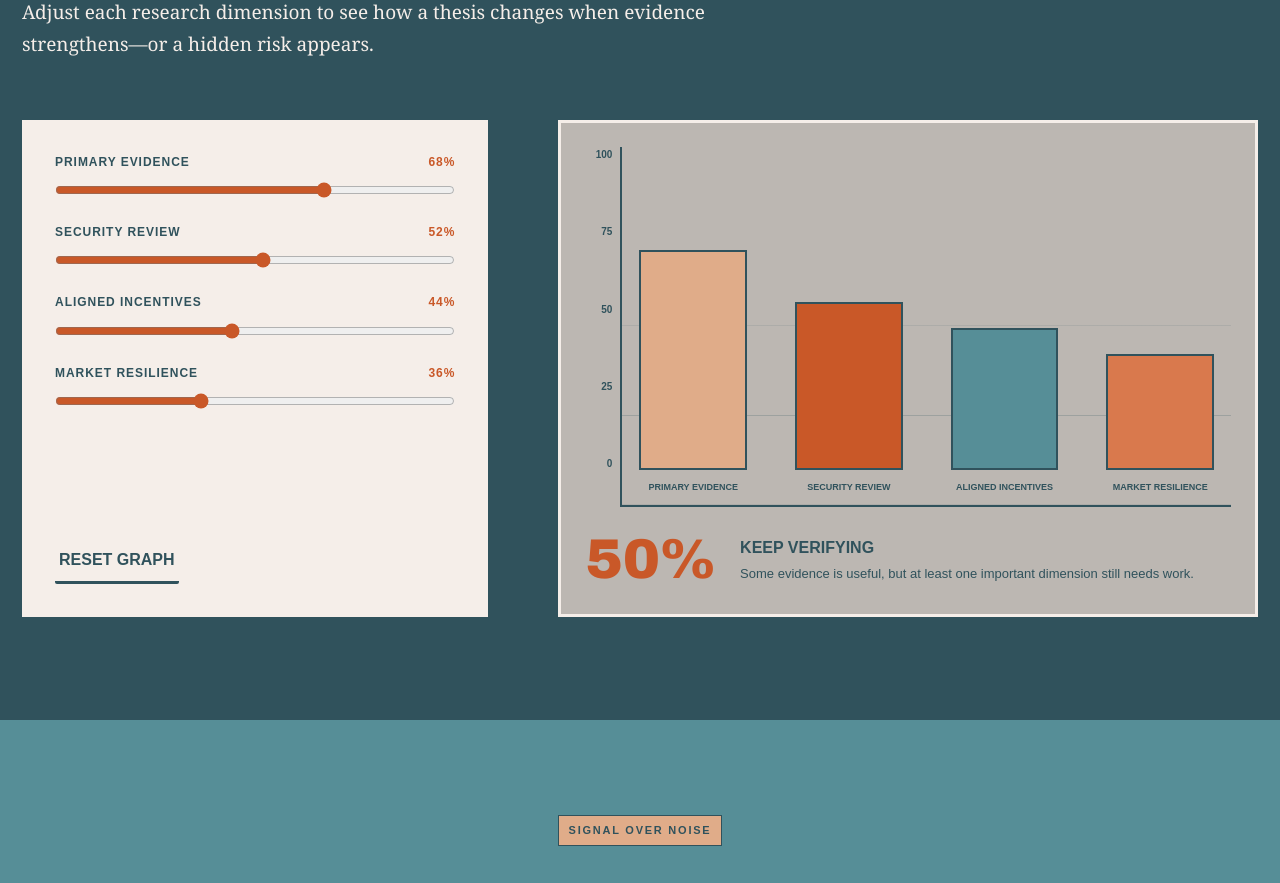
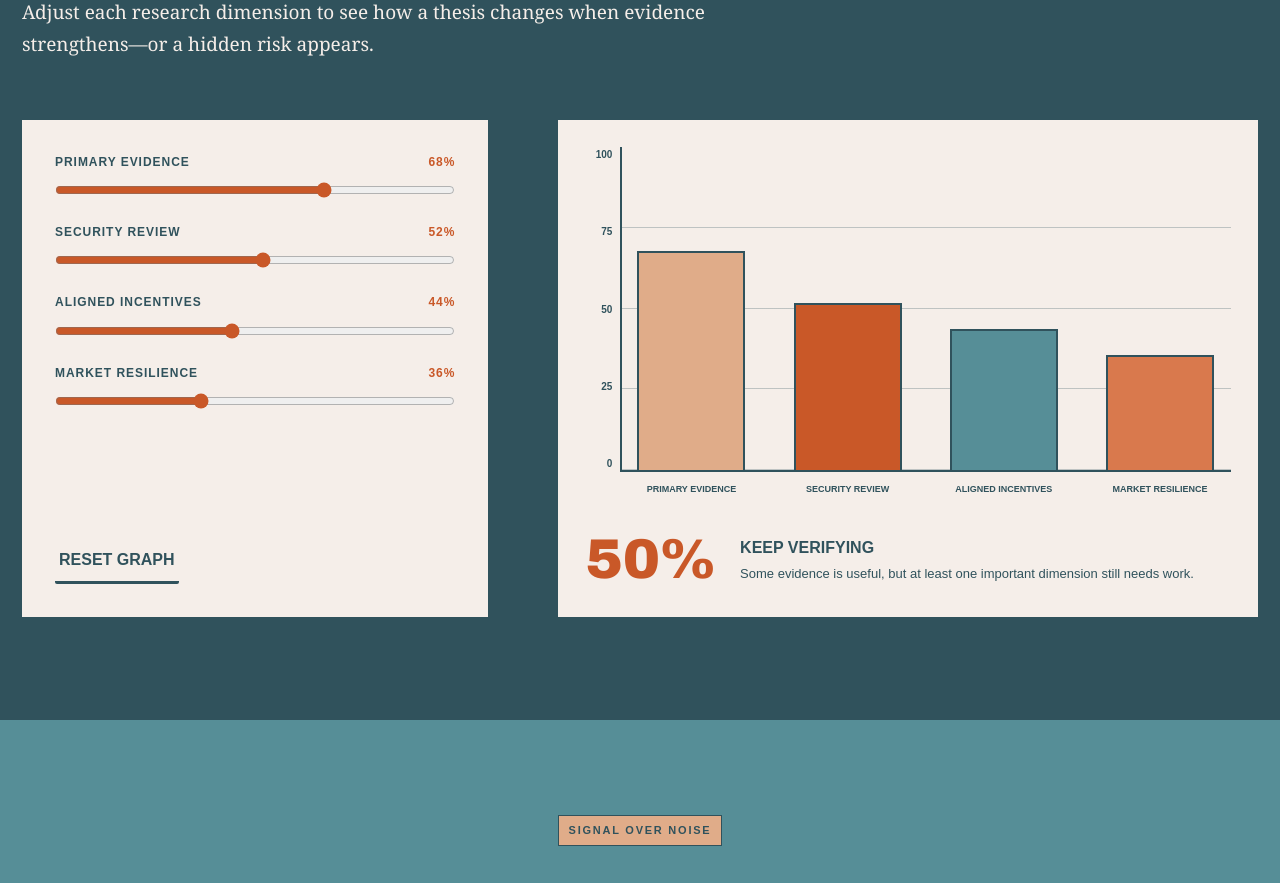
Before and after one commit to mara2360/realtor-ai-assistant, a Next.js app: page /method in a window 1280 px wide. Shown: the part 1880-2763 px from the top of the page. Built offline with nearby package versions, Linux system fonts and the light colour scheme.

Commit message:
Correct graph scale and lighten chart background

```diff
--- a/app/globals.css
+++ b/app/globals.css
@@ -123,12 +123,13 @@ footer>small{max-width:none;white-space:nowrap}
 .graph-control output{color:var(--red)}
 .graph-control input{width:100%;accent-color:var(--red);cursor:pointer}
 .graph-controls .text-button{align-self:flex-start;margin-top:auto;cursor:pointer}
-.graph-panel{display:grid;grid-template-columns:35px 1fr;grid-template-rows:360px auto;background:var(--paper);color:var(--ink);border:3px solid var(--cream);padding:24px}
+.graph-panel{display:grid;grid-template-columns:35px 1fr;grid-template-rows:360px auto;background:var(--cream);color:var(--ink);border:3px solid var(--cream);padding:24px}
 .graph-scale{display:flex;flex-direction:column;justify-content:space-between;align-items:flex-end;padding:0 8px 35px 0;font-size:10px;font-weight:800}
-.graph-bars{display:grid;grid-template-columns:repeat(4,1fr);gap:14px;border-left:2px solid var(--ink);border-bottom:2px solid var(--ink);background:repeating-linear-gradient(to bottom,transparent 0,transparent calc(25% - 1px),rgba(48,82,92,.22) 25%)}
-.graph-column{display:grid;grid-template-rows:1fr 35px;align-items:end;min-width:0}
+.graph-bars{position:relative;display:grid;grid-template-columns:repeat(4,1fr);gap:14px}
+.graph-bars::before{content:"";position:absolute;z-index:0;inset:0 0 35px 0;border-left:2px solid var(--ink);border-bottom:2px solid var(--ink);background:repeating-linear-gradient(to bottom,transparent 0,transparent calc(25% - 1px),rgba(48,82,92,.28) calc(25% - 1px),rgba(48,82,92,.28) 25%);pointer-events:none}
+.graph-column{position:relative;z-index:1;display:grid;grid-template-rows:minmax(0,1fr) 35px;align-items:end;min-width:0}
 .graph-bar{height:100%;display:flex;align-items:flex-end;justify-content:center;padding:0 12%}
-.graph-bar i{display:block;width:100%;min-height:2px;border:2px solid var(--ink);transition:height .2s ease}
+.graph-bar i{display:block;width:100%;border:2px solid var(--ink);transition:height .2s ease}
 .graph-column>span{align-self:center;font-size:9px;font-weight:900;line-height:1.2;text-align:center;text-transform:uppercase}
 .graph-reading{grid-column:1/-1;display:flex;align-items:center;gap:24px;padding-top:22px}
 .graph-reading>strong{font:900 56px Arial Black,Arial,sans-serif;color:var(--red)}
--- a/app/method/MethodGraph.tsx
+++ b/app/method/MethodGraph.tsx
@@ -31,7 +31,7 @@ export default function MethodGraph() {
             </div>)}
             <button type="button" className="text-button" onClick={() => setValues({ evidence: 68, security: 52, incentives: 44, liquidity: 36 })}>Reset graph</button>
           </div>
-          <div className="graph-panel" role="img" aria-label={`Research signal graph. Overall score ${score} percent. ${reading}.`}>
+          <div className="graph-panel" role="group" aria-label={`Research signal graph. Overall score ${score} percent. ${reading}.`}>
             <div className="graph-scale" aria-hidden="true"><span>100</span><span>75</span><span>50</span><span>25</span><span>0</span></div>
             <div className="graph-bars" aria-hidden="true">{dimensions.map((dimension) => <div className="graph-column" key={dimension.key}><div className="graph-bar"><i style={{ height: `${values[dimension.key]}%`, background: dimension.color }} /></div><span>{dimension.label}</span></div>)}</div>
             <div className="graph-reading" aria-live="polite"><strong>{score}%</strong><div><b>{reading}</b><p>{explanation}</p></div></div>
```
